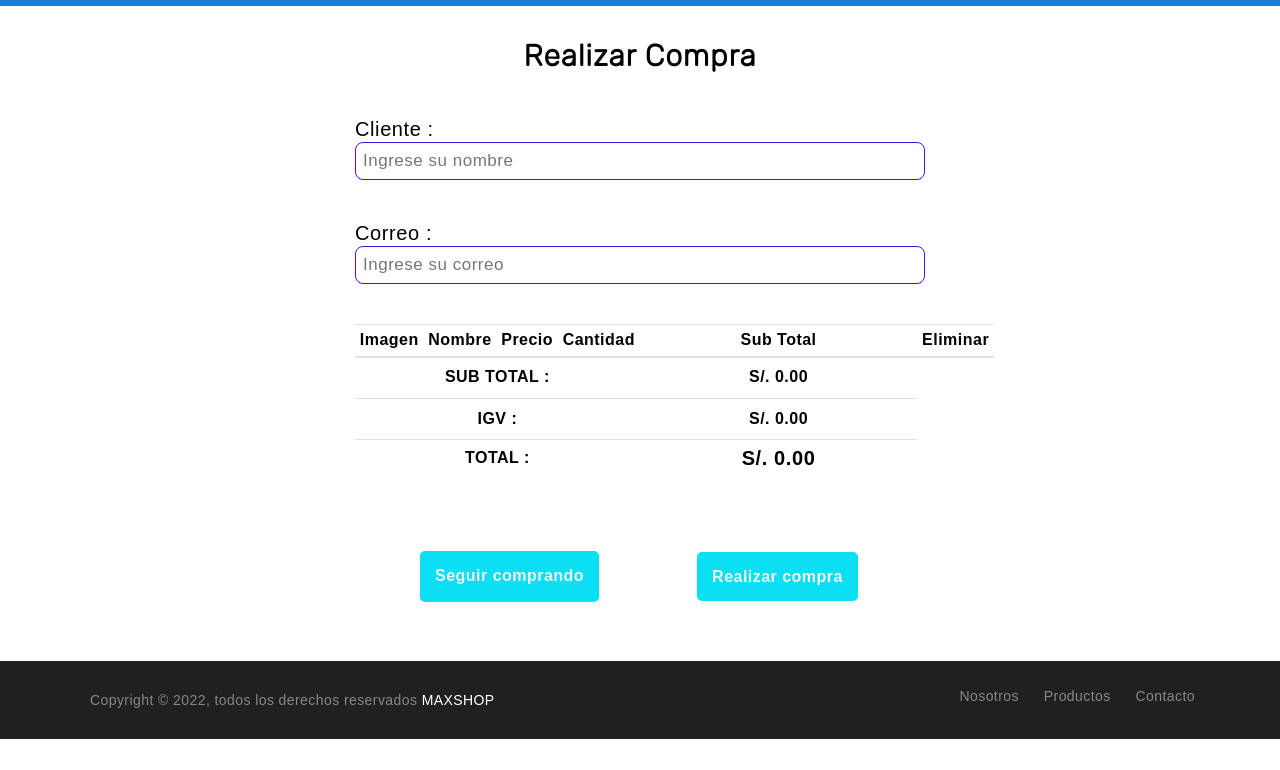
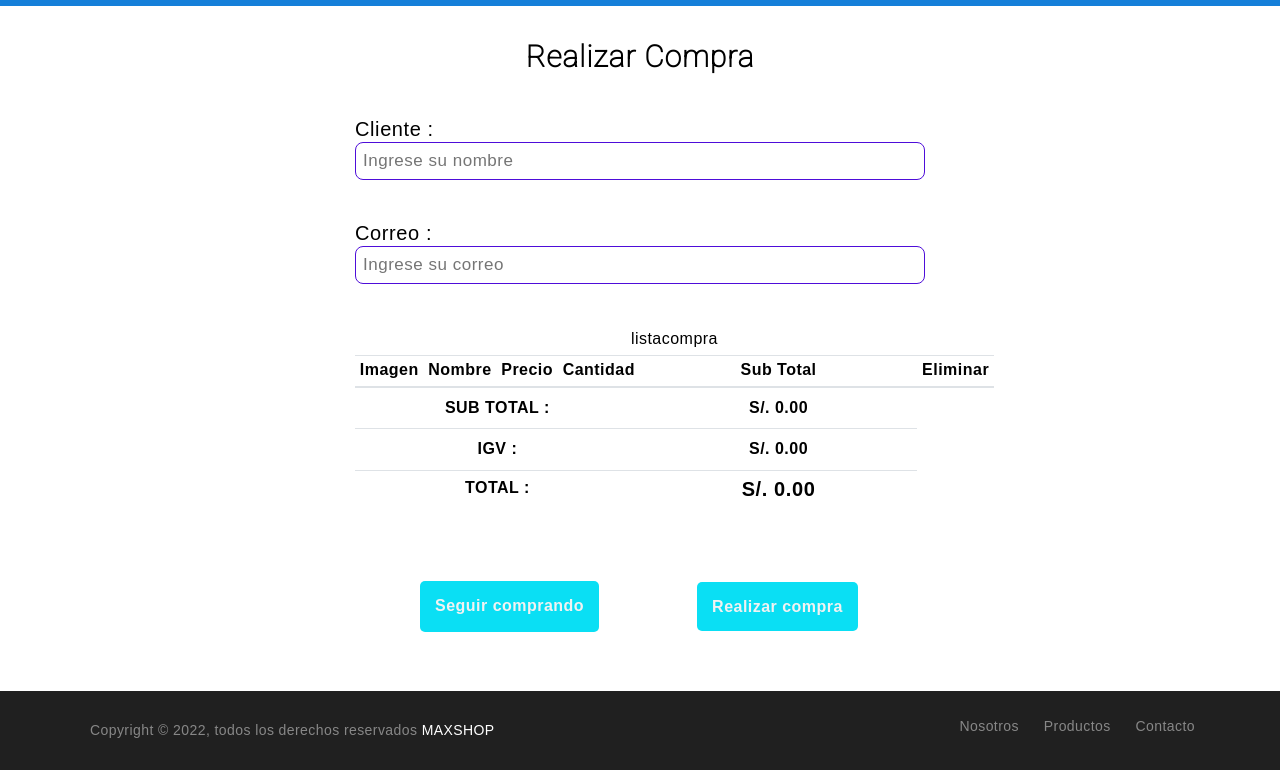
Before and after one commit to UCC-LabCompu2-Historico/proyecto2022-hernandez-marabotto, a plain HTML site: page carrito.html in a window 1280 px wide. Shown: the part 59-829 px from the top of the page. Before the commit the page ends 800 px from the top, so only its background shows below. Drawn offline with nearby package versions, Linux system fonts and the light colour scheme; some packages are replaced by stand-ins of ours; a script that the page names is missing.

Commit message:
Correcciones finales

```diff
--- a/assets/css/style.css
+++ b/assets/css/style.css
@@ -734,7 +734,7 @@ caption{
 
 }
 h2 {
-    font-family: 'Roboto', sans-serif;
-    font-family: 'Rubik', sans-serif;
+    font-family: 'Roboto','Rubik', sans-serif;
+
 
 }
--- a/carrito.html
+++ b/carrito.html
@@ -3,7 +3,7 @@
 <head>
     <meta charset="utf-8">
     <meta name="autor" content="Simon Hernandez y Tiziano Marabotto">
-    <meta content="Web de compra de Productos Tecnologicos">
+    <meta content="Web de compra de Productos Tecnologicos" name="Venta de productos tecnologicos">
     <meta content="compra,correo,cliente" name="palabras-principales">
     <meta name="viewport" content="width=device-width, initial-scale=1.0">
     <title>Max Shop</title>
@@ -64,6 +64,7 @@
 
             <div id="carrito" class="contenido">
                 <table class="tabla" id="lista-compra">
+                    <caption>listacompra</caption>
                     <thead>
                     <tr>
                         <th scope="col">Imagen</th>
```
Also changed, not shown: contacto.html (+1 -1 lines), index.html (+1 -1 lines), nosotros.html (+1 -1 lines), productos.html (+2 -1 lines).
